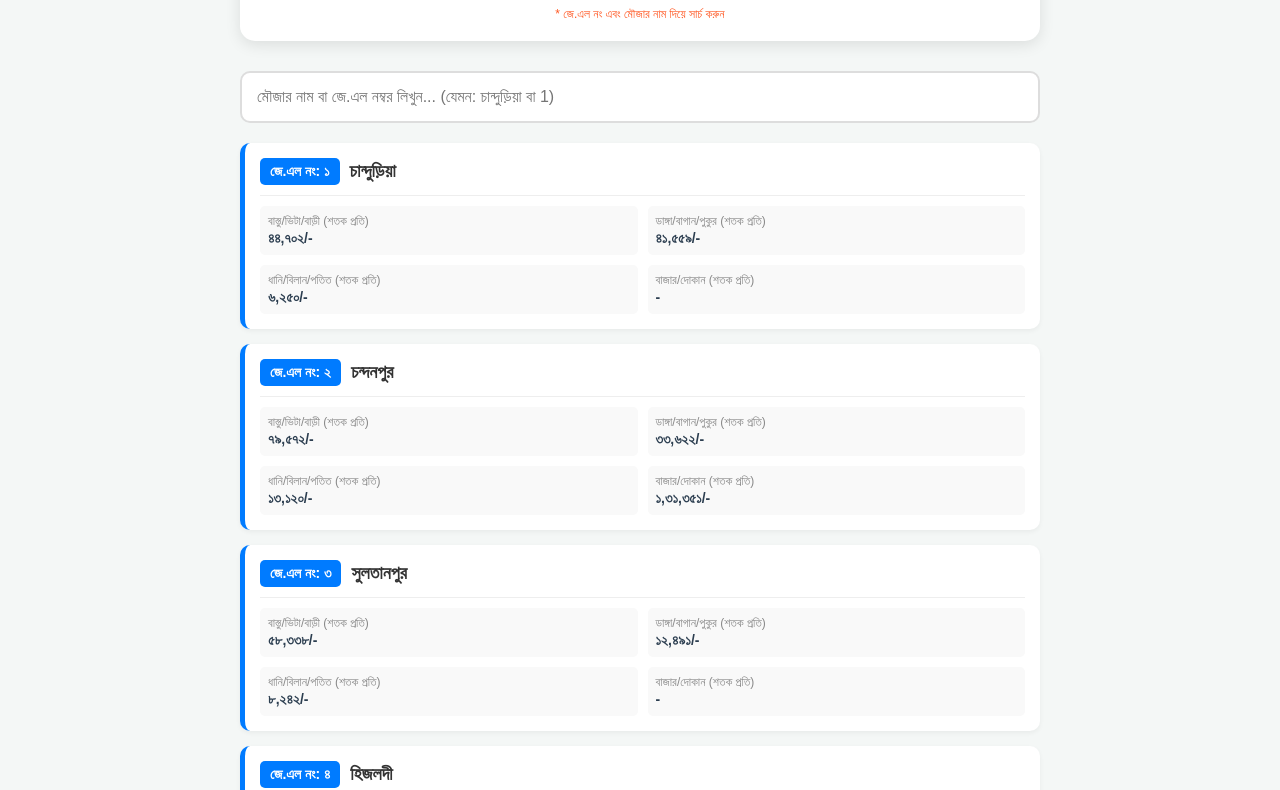
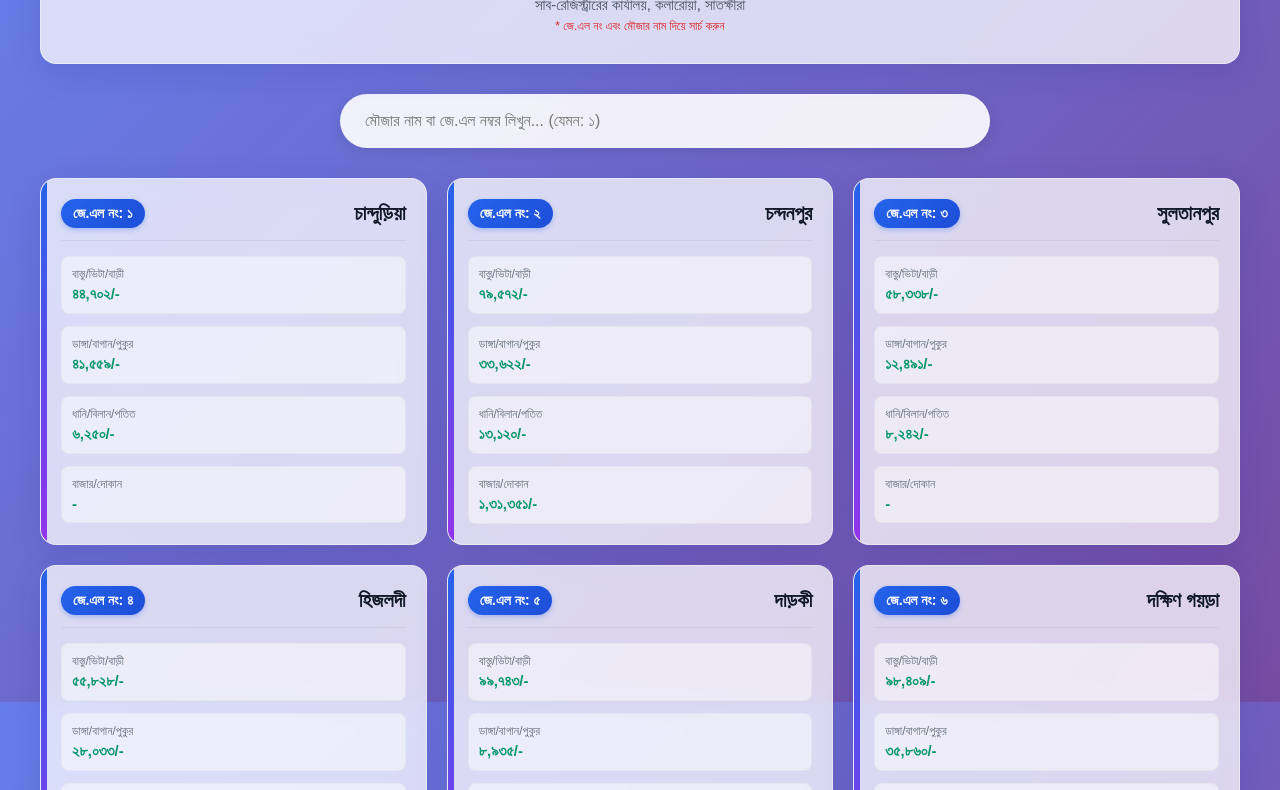
Before and after one commit to rokonuzzamanremon03/Mouza-Finder, a plain HTML site: page index.html in a window 1280 px wide. Shown: the part 98-888 px from the top of the page. Drawn offline with Linux system fonts and the light colour scheme.

Commit message:
Update index.html

```diff
--- a/index.html
+++ b/index.html
@@ -4,171 +4,241 @@
     <meta charset="UTF-8">
     <meta name="viewport" content="width=device-width, initial-scale=1.0">
     <title>Mouza Finder</title>
+    <link rel="manifest" href="manifest.json">
+    <meta name="theme-color" content="#667eea">
+    <link rel="apple-touch-icon" href="images/logo.png">
+
     <style>
         :root {
-            --primary-color: #007bff;
-            --bg-color: #f4f7f6;
-            --card-bg: #ffffff;
-            --text-color: #333;
+            --primary-color: #2563eb;
+            --text-color: #1f2937;
+            --glass-bg: rgba(255, 255, 255, 0.75);
+            --glass-border: rgba(255, 255, 255, 0.4);
+            --shadow: 0 8px 32px 0 rgba(31, 38, 135, 0.15);
         }
 
         body {
             font-family: 'SolaimanLipi', 'Kalpurush', Arial, sans-serif;
-            background-color: var(--bg-color);
+            /* সুন্দর গ্রেডিয়েন্ট ব্যাকগ্রাউন্ড */
+            background: linear-gradient(135deg, #667eea 0%, #764ba2 100%);
             margin: 0;
             padding: 20px;
             color: var(--text-color);
+            min-height: 100vh;
+            background-attachment: fixed; /* স্ক্রল করলে ব্যাকগ্রাউন্ড নড়বে না */
         }
 
         .container {
-            max-width: 800px;
+            max-width: 1200px; /* পিসির জন্য চওড়া */
             margin: 0 auto;
+        }
+
+        /* Glassmorphism স্টাইল */
+        .glass-panel {
+            background: var(--glass-bg);
+            backdrop-filter: blur(12px);
+            -webkit-backdrop-filter: blur(12px);
+            border-radius: 16px;
+            border: 1px solid var(--glass-border);
+            box-shadow: var(--shadow);
         }
 
         .header {
             text-align: center;
             margin-bottom: 30px;
-            background: var(--card-bg);
-            padding: 20px;
-            border-radius: 15px;
-            box-shadow: 0 4px 15px rgba(0,0,0,0.1);
+            padding: 30px 20px;
         }
 
         .header h1 {
             margin: 0;
-            font-size: 24px;
-            color: var(--primary-color);
+            font-size: 28px;
+            color: #1e3a8a;
+            text-shadow: 0 1px 2px rgba(0,0,0,0.1);
         }
 
         .header p {
             margin: 10px 0 0;
-            font-size: 14px;
-            color: #666;
+            font-size: 15px;
+            color: #4b5563;
+            font-weight: 500;
         }
 
         .search-box {
-            margin-bottom: 20px;
-            position: relative;
+            margin-bottom: 30px;
+            max-width: 600px;
+            margin-left: auto;
+            margin-right: auto;
         }
 
         .search-box input {
             width: 100%;
-            padding: 15px;
+            padding: 18px 25px;
             font-size: 16px;
-            border: 2px solid #ddd;
-            border-radius: 10px;
-            box-sizing: border-box;
+            border: none;
+            border-radius: 50px;
             outline: none;
-            transition: border-color 0.3s;
+            background: rgba(255, 255, 255, 0.9);
+            box-shadow: 0 4px 15px rgba(0,0,0,0.1);
+            transition: all 0.3s ease;
         }
 
         .search-box input:focus {
-            border-color: var(--primary-color);
+            transform: scale(1.02);
+            box-shadow: 0 6px 20px rgba(0,0,0,0.15);
+        }
+
+        /* রেজাল্ট এরিয়া পিসির জন্য Grid সিস্টেম */
+        #resultsArea {
+            display: grid;
+            grid-template-columns: repeat(auto-fill, minmax(320px, 1fr));
+            gap: 20px;
         }
 
         .result-card {
-            background: var(--card-bg);
-            padding: 15px;
-            margin-bottom: 15px;
-            border-radius: 10px;
-            box-shadow: 0 2px 5px rgba(0,0,0,0.05);
-            border-left: 5px solid var(--primary-color);
-            transition: transform 0.2s;
+            padding: 20px;
+            transition: transform 0.3s, box-shadow 0.3s;
+            display: flex;
+            flex-direction: column;
+            position: relative;
+            overflow: hidden;
         }
 
         .result-card:hover {
-            transform: translateY(-2px);
-            box-shadow: 0 5px 15px rgba(0,0,0,0.1);
+            transform: translateY(-5px);
+            box-shadow: 0 12px 40px rgba(0,0,0,0.2);
+            background: rgba(255, 255, 255, 0.85);
+        }
+
+        /* রঙিন বর্ডার কার্ডের বাম পাশে */
+        .result-card::before {
+            content: '';
+            position: absolute;
+            left: 0;
+            top: 0;
+            height: 100%;
+            width: 6px;
+            background: linear-gradient(to bottom, #2563eb, #9333ea);
         }
 
         .card-header {
             display: flex;
             justify-content: space-between;
             align-items: center;
-            border-bottom: 1px solid #eee;
-            padding-bottom: 10px;
-            margin-bottom: 10px;
+            border-bottom: 1px solid rgba(0,0,0,0.05);
+            padding-bottom: 12px;
+            margin-bottom: 15px;
         }
 
         .jl-badge {
-            background: var(--primary-color);
+            background: linear-gradient(135deg, #2563eb, #1d4ed8);
             color: white;
-            padding: 5px 10px;
-            border-radius: 5px;
+            padding: 6px 12px;
+            border-radius: 20px;
             font-weight: bold;
             font-size: 14px;
+            box-shadow: 0 2px 5px rgba(37, 99, 235, 0.3);
         }
 
         .mouza-name {
-            font-size: 18px;
-            font-weight: bold;
-            flex-grow: 1;
-            margin-left: 10px;
+            font-size: 20px;
+            font-weight: 700;
+            color: #111827;
+            text-align: right;
         }
 
         .price-grid {
             display: grid;
-            grid-template-columns: 1fr 1fr;
-            gap: 10px;
+            grid-template-columns: 1fr;
+            gap: 12px;
             font-size: 14px;
         }
 
         .price-item {
-            background: #f9f9f9;
-            padding: 8px;
-            border-radius: 5px;
+            background: rgba(255, 255, 255, 0.5);
+            padding: 10px;
+            border-radius: 8px;
+            border: 1px solid rgba(0,0,0,0.03);
         }
 
         .price-label {
             display: block;
             font-size: 12px;
-            color: #888;
-            margin-bottom: 2px;
+            color: #6b7280;
+            margin-bottom: 4px;
         }
 
         .price-value {
-            font-weight: bold;
-            color: #2c3e50;
+            font-weight: 700;
+            color: #059669; /* সবুজ রঙ টাকার জন্য */
+            font-size: 15px;
         }
 
         .no-result {
+            grid-column: 1 / -1;
             text-align: center;
-            color: #888;
-            margin-top: 20px;
+            color: white;
+            font-size: 18px;
+            background: rgba(0,0,0,0.2);
+            padding: 20px;
+            border-radius: 10px;
         }
 
-        /* Responsive */
+        /* Install Button (Hidden by default) */
+        #installBtn {
+            display: none;
+            position: fixed;
+            bottom: 20px;
+            left: 50%;
+            transform: translateX(-50%);
+            background: #111827;
+            color: white;
+            border: none;
+            padding: 12px 24px;
+            border-radius: 50px;
+            font-weight: bold;
+            box-shadow: 0 4px 15px rgba(0,0,0,0.3);
+            z-index: 1000;
+            cursor: pointer;
+            animation: popIn 0.5s cubic-bezier(0.175, 0.885, 0.32, 1.275);
+        }
+
+        @keyframes popIn {
+            from { transform: translate(-50%, 100px); opacity: 0; }
+            to { transform: translate(-50%, 0); opacity: 1; }
+        }
+
+        /* Responsive Tweaks */
         @media (max-width: 600px) {
-            .price-grid {
-                grid-template-columns: 1fr;
-            }
+            body { padding: 15px; }
+            .header h1 { font-size: 22px; }
+            /* মোবাইলে কার্ডগুলো এক কলামে থাকবে (Grid already handles auto-fill, but let's ensure) */
+            #resultsArea { grid-template-columns: 1fr; }
         }
     </style>
 </head>
 <body>
 
 <div class="container">
-    <div class="header">
+    <div class="header glass-panel">
         <h1>ভূমি ও মৌজা অনুসন্ধান</h1>
         <p>সাব-রেজিস্ট্রারের কার্যালয়, কলারোয়া, সাতক্ষীরা</p>
-        <p style="font-size: 12px; color: #ff5722;">* জে.এল নং এবং মৌজার নাম দিয়ে সার্চ করুন</p>
+        <p style="font-size: 12px; color: #dc2626; margin-top: 5px;">* জে.এল নং এবং মৌজার নাম দিয়ে সার্চ করুন</p>
     </div>
 
     <div class="search-box">
-        <input type="text" id="searchInput" placeholder="মৌজার নাম বা জে.এল নম্বর লিখুন... (যেমন: চান্দুড়িয়া বা 1)">
+        <input type="text" id="searchInput" placeholder="মৌজার নাম বা জে.এল নম্বর লিখুন... (যেমন: ১)">
     </div>
 
     <div id="resultsArea">
         </div>
 </div>
 
+<button id="installBtn">📲 অ্যাপটি ইনস্টল করুন</button>
+
 <script>
-    // Data from the images (1-117)
-    // Note: I have transcribed all Names and JL Numbers.
-    // Prices are filled for the first few as examples. You can edit the 'prices' fields.
+    // Data (আপনার আগের ডেটাই এখানে আছে)
     const mouzaData = [
-        // Page 1
-        { jl: "১", name: "চান্দুড়িয়া", p1: "৪৪,৭০২/-", p2: "৪১,৫৫৯/-", p3: "৬,২৫০/-", p4: "-" },
+       { jl: "১", name: "চান্দুড়িয়া", p1: "৪৪,৭০২/-", p2: "৪১,৫৫৯/-", p3: "৬,২৫০/-", p4: "-" },
         { jl: "২", name: "চন্দনপুর", p1: "৭৯,৫৭২/-", p2: "৩৩,৬২২/-", p3: "১৩,১২০/-", p4: "১,৩১,৩৫১/-" },
         { jl: "৩", name: "সুলতানপুর", p1: "৫৮,৩৩৮/-", p2: "১২,৪৯১/-", p3: "৮,২৪২/-", p4: "-" },
         { jl: "৪", name: "হিজলদী", p1: "৫৫,৮২৮/-", p2: "২৮,০৩৩/-", p3: "৮,৯৫৯/-", p4: "-" },
@@ -206,8 +276,6 @@
         { jl: "৩৬", name: "তেলকুপি", p1: "৬,০০০/-", p2: "১৪,৮০৮/-", p3: "২,৪১৩/-", p4: "-" },
         { jl: "৩৭", name: "গণপতিপুর", p1: "২৫,৪৫৭/-", p2: "৩৮,৭৯৭/-", p3: "১৪,৭৬৭/-", p4: "-" },
         { jl: "৩৮", name: "দামোদরকাটি", p1: "৮,১০৫/-", p2: "২৬,৪৩২/-", p3: "২২,১২১/-", p4: "-" },
-
-        // Page 2
         { jl: "৩৯", name: "ব্রজবাকসা", p1: "৩৯,০৩৪/-", p2: "২৭,৬৫৬/-", p3: "১৫,২৬৩/-", p4: "১,৭০,০০০/-" },
         { jl: "৪০", name: "কাউরিয়া", p1: "৬,২৪০/-", p2: "২০,৩৩৩/-", p3: "১৩,৭৯৭/-", p4: "-" },
         { jl: "৪১", name: "বলিয়ানপুর", p1: "১১,০৩৩/-", p2: "১৫,৬৬৭/-", p3: "৮,১৪২/-", p4: "-" },
@@ -250,8 +318,6 @@
         { jl: "৭৮", name: "শিবানন্দকাটি", p1: "৯,১৪৬/-", p2: "১৬,৩০২/-", p3: "১৬,৭২৯/-", p4: "-" },
         { jl: "৭৯", name: "আটুলিয়া", p1: "৬,২১৪/-", p2: "১৩,৯০৯/-", p3: "১,৭১,৬১৪/-", p4: "-" },
         { jl: "৮০", name: "ধানঘোরা", p1: "৩০,৩৩৩/-", p2: "৫২,৮০০/-", p3: "১৬,০০১/-", p4: "-" },
-
-        // Page 3
         { jl: "৮১", name: "গোরঙ্গপুর", p1: "৩৭,৬০০/-", p2: "৪৫,৪৫৪/-", p3: "১,২০০/-", p4: "-" },
         { jl: "৮২", name: "চিচিলা", p1: "৪,৪০০/-", p2: "৩১,০৭১/-", p3: "৮,৬৭৪/-", p4: "-" },
         { jl: "৮৩", name: "পানকৌড়িয়া", p1: "৫,৫৯৪/-", p2: "২৭,৩৩৮/-", p3: "১৮,২৫১/-", p4: "-" },
@@ -293,17 +359,19 @@
 
     const searchInput = document.getElementById('searchInput');
     const resultsArea = document.getElementById('resultsArea');
+    const installBtn = document.getElementById('installBtn');
 
+    // Render Function
     function renderResults(data) {
         resultsArea.innerHTML = '';
         if (data.length === 0) {
-            resultsArea.innerHTML = '<div class="no-result">কোনো তথ্য পাওয়া যায়নি। বানান সঠিক কিনা দেখুন।</div>';
+            resultsArea.innerHTML = '<div class="no-result glass-panel">কোনো তথ্য পাওয়া যায়নি। বানান সঠিক কিনা দেখুন।</div>';
             return;
         }
 
         data.forEach(item => {
             const card = document.createElement('div');
-            card.className = 'result-card';
+            card.className = 'result-card glass-panel';
             card.innerHTML = `
                 <div class="card-header">
                     <span class="jl-badge">জে.এল নং: ${item.jl}</span>
@@ -311,19 +379,19 @@
                 </div>
                 <div class="price-grid">
                     <div class="price-item">
-                        <span class="price-label">বাস্তু/ভিটা/বাড়ী (শতক প্রতি)</span>
+                        <span class="price-label">বাস্তু/ভিটা/বাড়ী</span>
                         <span class="price-value">${item.p1}</span>
                     </div>
                     <div class="price-item">
-                        <span class="price-label">ডাঙ্গা/বাগান/পুকুর (শতক প্রতি)</span>
+                        <span class="price-label">ডাঙ্গা/বাগান/পুকুর</span>
                         <span class="price-value">${item.p2}</span>
                     </div>
                     <div class="price-item">
-                        <span class="price-label">ধানি/বিলান/পতিত (শতক প্রতি)</span>
+                        <span class="price-label">ধানি/বিলান/পতিত</span>
                         <span class="price-value">${item.p3}</span>
                     </div>
                     <div class="price-item">
-                        <span class="price-label">বাজার/দোকান (শতক প্রতি)</span>
+                        <span class="price-label">বাজার/দোকান</span>
                         <span class="price-value">${item.p4}</span>
                     </div>
                 </div>
@@ -335,7 +403,6 @@
     // Initial render
     renderResults(mouzaData);
 
-    // ১. এই ফাংশনটি ইংরেজি নম্বরকে বাংলায় কনভার্ট করবে (নতুন যোগ করা হয়েছে)
     const toBengaliNumber = (str) => {
         const engToBn = {
             '0': '০', '1': '১', '2': '২', '3': '৩', '4': '৪',
@@ -344,21 +411,49 @@
         return str.replace(/[0-9]/g, (match) => engToBn[match]);
     };
 
-    // ২. সার্চ ফাংশনালিটি (আপডেট করা হয়েছে)
     searchInput.addEventListener('input', (e) => {
         const searchTerm = e.target.value.trim();
-
-        // তুমি যাই টাইপ করো (ইংরেজি বা বাংলা), সেটাকে আমরা বাংলায় কনভার্ট করে নিচ্ছি
         const bengaliSearchTerm = toBengaliNumber(searchTerm);
 
         const filteredData = mouzaData.filter(item => {
-            // এখন সে নামের সাথে অথবা বাংলা নম্বরের সাথে মিলিয়ে দেখবে
             return item.name.includes(searchTerm) ||
-                   item.jl.toString().includes(searchTerm) ||      // যদি কেউ সরাসরি বাংলায় লেখে
-                   item.jl.toString().includes(bengaliSearchTerm); // যদি কেউ ইংরেজিতে লেখে
+                   item.jl.toString().includes(searchTerm) ||
+                   item.jl.toString().includes(bengaliSearchTerm);
         });
 
         renderResults(filteredData);
+    });
+
+    // PWA Service Worker & Install Logic
+    let deferredPrompt;
+
+    if ('serviceWorker' in navigator) {
+        window.addEventListener('load', () => {
+            navigator.serviceWorker.register('./sw.js')
+                .then((reg) => console.log('SW Registered', reg))
+                .catch((err) => console.log('SW Failed', err));
+        });
+    }
+
+    window.addEventListener('beforeinstallprompt', (e) => {
+        // Prevent default mini-infobar
+        e.preventDefault();
+        deferredPrompt = e;
+        // Show the install button
+        installBtn.style.display = 'block';
+    });
+
+    installBtn.addEventListener('click', () => {
+        installBtn.style.display = 'none';
+        deferredPrompt.prompt();
+        deferredPrompt.userChoice.then((choiceResult) => {
+            if (choiceResult.outcome === 'accepted') {
+                console.log('User accepted the install prompt');
+            } else {
+                console.log('User dismissed the install prompt');
+            }
+            deferredPrompt = null;
+        });
     });
 </script>
 
```
